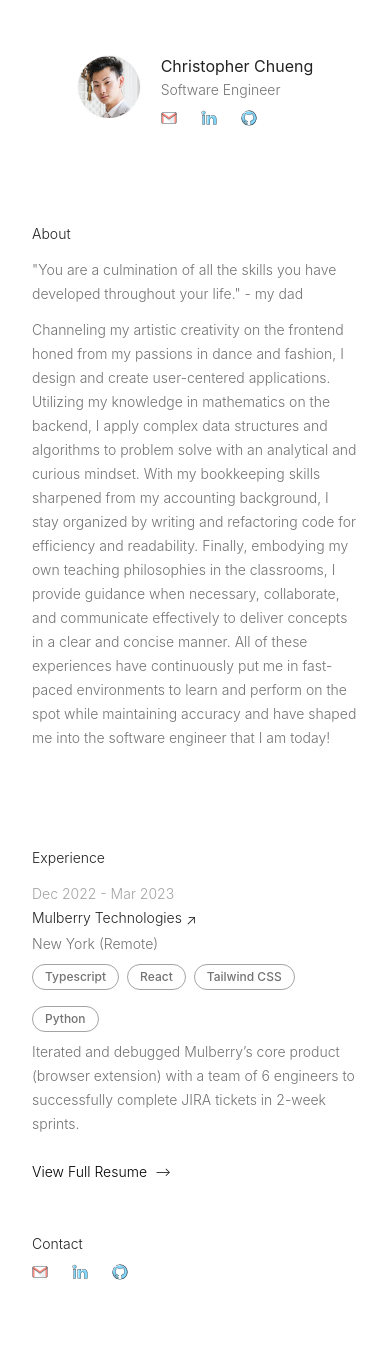
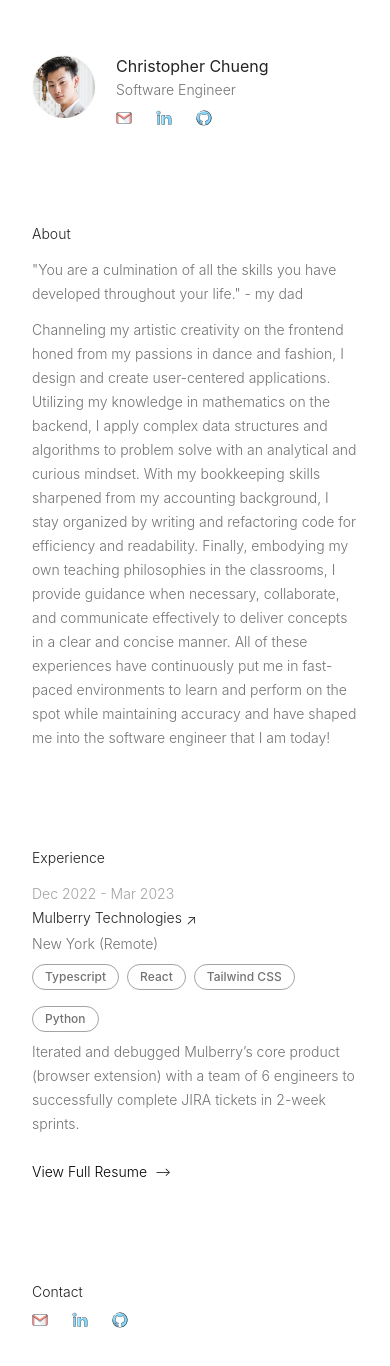
Before and after one commit to christopherchueng/christopherchueng.github.io, a React (Create React App) app: page / in a window 390 px wide. Shown: the top 1366 px of the page. Before the commit the page ends 1328 px from the top, so only its background shows below. Built offline with nearby package versions, Linux system fonts and the light colour scheme; a web font is replaced by a local one.

Commit message:
Moved contact to footer

```diff
--- a/src/App.tsx
+++ b/src/App.tsx
@@ -1,12 +1,14 @@
 import Header from './components/SplashPage/Header'
 import Content from './components/SplashPage/Content'
 import './index.css'
+import Footer from './components/SplashPage/Footer';
 
 function App() {
   return (
     <div>
       <Header />
       <Content />
+      <Footer />
     </div>
   );
 }
--- a/src/components/SplashPage/Content.tsx
+++ b/src/components/SplashPage/Content.tsx
@@ -7,10 +7,6 @@ const Content = () => (
             <div className="mx-auto max-w-xl">
                 <div className="grid gap-12 md:gap-24">
                     <Experience />
-                    <div className="text-sm font-light">
-                        <p className="text-black dark:text-white">Contact</p>
-                        <SocialLinks />
-                    </div>
                 </div>
             </div>
         </div>
--- a/src/components/SplashPage/Experience.tsx
+++ b/src/components/SplashPage/Experience.tsx
@@ -1,6 +1,7 @@
 import { roles } from "../constants/roles"
 
 const Experience = () => (
+    <section>
         <div className="text-sm font-light">
             <p className="text-black dark:text-white">Experience</p>
             <div className="grid gap-6 mt-3">
@@ -37,6 +38,7 @@ const Experience = () => (
                 </a>
             </div>
         </div>
+    </section>
 )
 
 export default Experience
--- /dev/null
+++ b/src/components/SplashPage/Footer.tsx
@@ -0,0 +1,16 @@
+import SocialLinks from "./SocialLinks"
+
+const Footer = () => (
+    <footer>
+        <div className="mx-auto max-w-7xl px-8 py-12 lg:pt-24">
+            <div className="mx-auto max-w-xl">
+                <div className="text-sm font-light">
+                    <p className="text-black dark:text-white">Contact</p>
+                    <SocialLinks />
+                </div>
+            </div>
+        </div>
+    </footer>
+)
+
+export default Footer
--- a/src/components/SplashPage/Header.tsx
+++ b/src/components/SplashPage/Header.tsx
@@ -5,7 +5,7 @@ const Header = () => (
         <div className="mx-auto max-w-7xl px-8 py-12 lg:pt-24">
             <div className="mx-auto max-w-xl">
                 <div>
-                    <div className="flex md:items-center justify-center md:space-x-5">
+                    <div className="flex md:items-center lg:justify-center md:space-x-5">
                         <div className="flex items-center space-x-5">
                             <div className="flex-shrink-0">
                                 <div className="relative">
```
Lines whose indentation alone changed are shown as unchanged.
